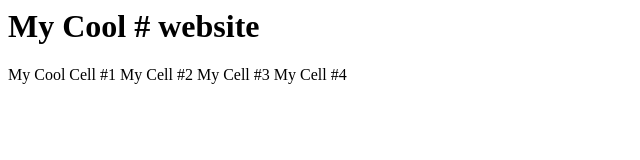
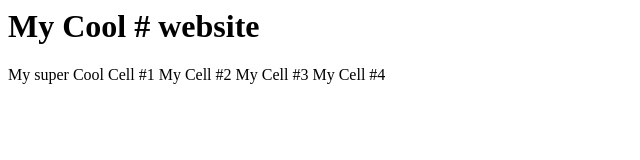
Before and after one commit to mgilhare/My-Cool-Website, a plain HTML site: page index.html in a window 1280 px wide. Shown: the full height of the page, 0-640 px from the left. Drawn offline with Linux system fonts and the light colour scheme.

Commit message:
Update index.html

```diff
--- a/index.html
+++ b/index.html
@@ -3,7 +3,7 @@
 		<h1> My Cool # website</h1>
 		<table></table>
 		<tr>
-			<td>My Cool Cell #1</td>
+			<td>My super Cool Cell #1</td>
 			<td>My Cell #2</td>
 			<td>My Cell #3</td>
 			<td>My Cell #4</td>
```
